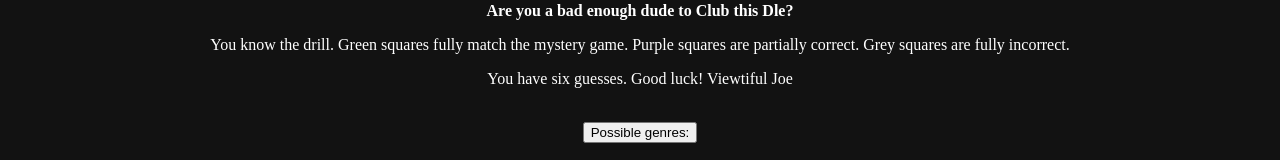
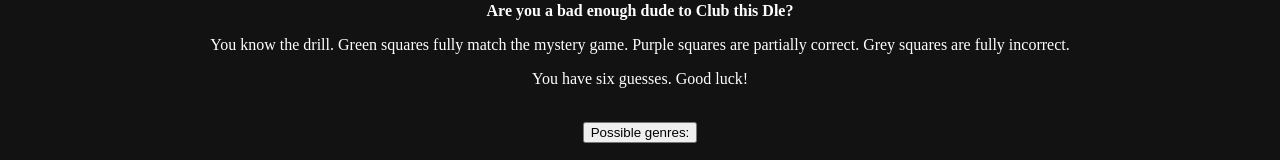
Before and after one commit to WadeNoble/clubdle, a React (Create React App) app: page / in a window 1280 px wide. Shown: the part 265-425 px from the top of the page. Built offline with nearby package versions, Linux system fonts and the light colour scheme.

Commit message:
remove spoiler

```diff
--- a/src/App.js
+++ b/src/App.js
@@ -254,7 +254,7 @@
         You know the drill. Green squares fully match the mystery game. Purple squares are
         partially correct. Grey squares are fully incorrect.{" "}
       </p>
-      <p>You have six guesses. Good luck! {randomGame.game}</p>
+      <p>You have six guesses. Good luck!</p>
       <b ref={answerRef} hidden={true}>
         It was {randomGame.game}!!
       </b>
```
